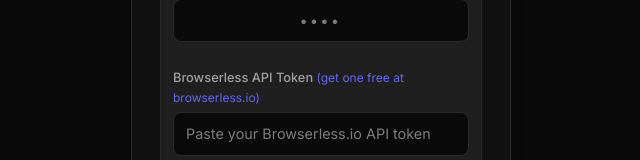
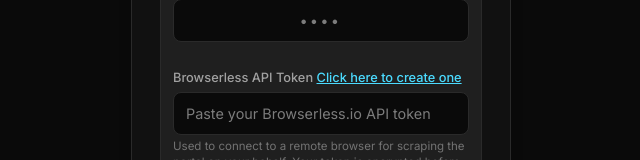
Before and after one commit to KarthikSP1911/MSR-INSIGHT-STUDENT, a Next.js app: page /student-login in a window 1280 px wide. Both pictures are taken after a click on the button "First time login or updating portal PIN? Click here". Shown: the part 490-650 px from the top of the page, without its empty margins (319-959 px from the left). Built offline with nearby package versions, Linux system fonts and the light colour scheme; no server answers.

Commit message:
feat: fix login

```diff
--- a/src/app/(auth)/student-login/LoginForm.tsx
+++ b/src/app/(auth)/student-login/LoginForm.tsx
@@ -335,9 +335,9 @@ export default function LoginForm() {
                     href="https://www.browserless.io"
                     target="_blank"
                     rel="noopener noreferrer"
-                    className="form-label-link"
+                    style={{ color: "#4bdbffff", textDecoration: "underline", cursor: "pointer" }}
                   >
-                    (get one free at browserless.io)
+                    Click here to create one
                   </a>
                 </label>
                 <input
```
